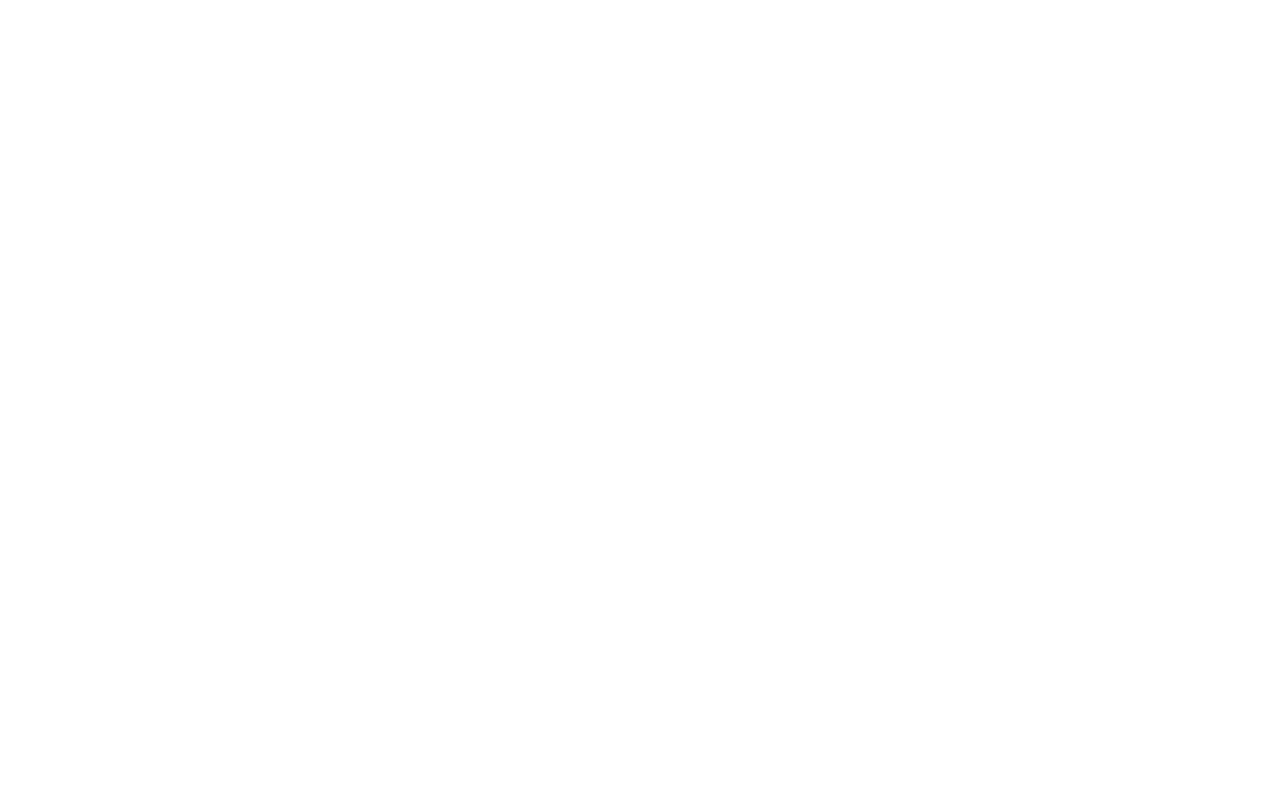
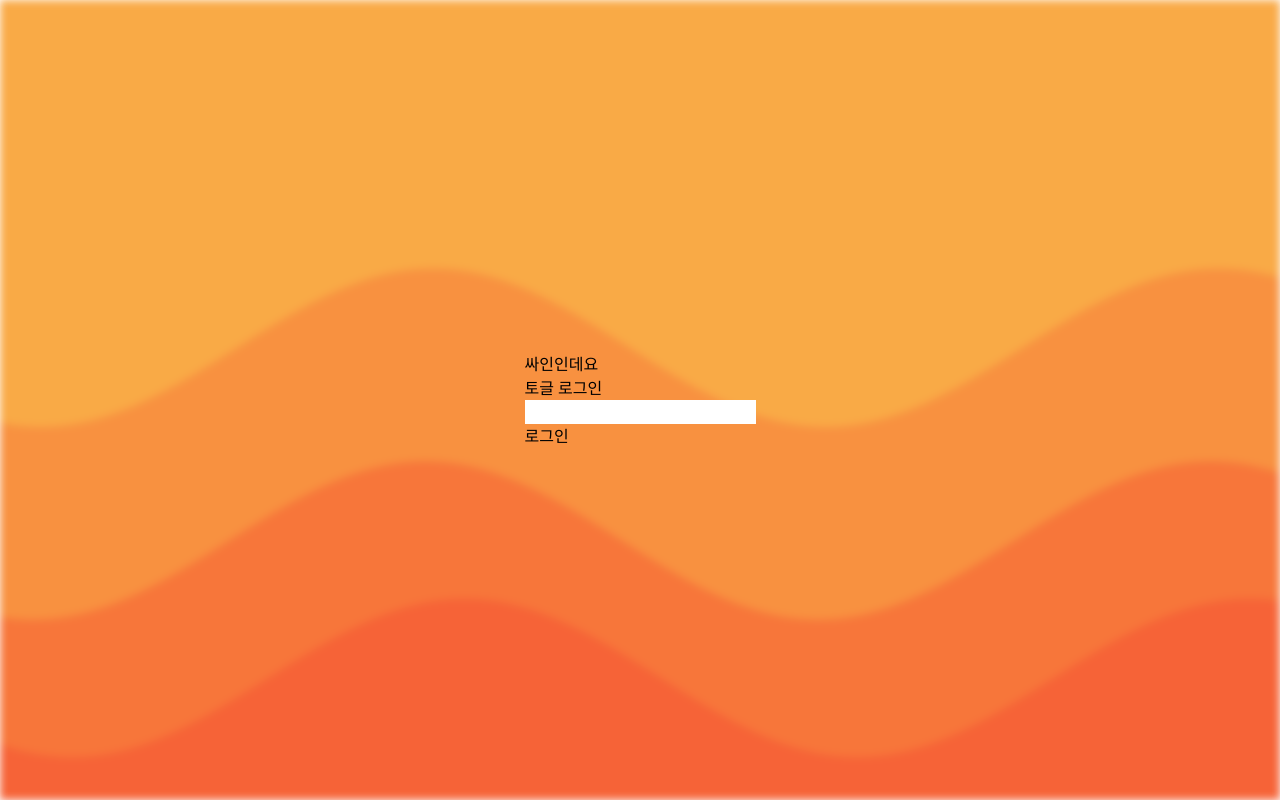
Before and after one commit to calicedev/doEng, a React (Create React App) app in the folder frontend/: page /join/login in a window 1280 px wide. Before the commit this address had no page. Built offline with nearby package versions, Linux system fonts and the light colour scheme.

Commit message:
[FE] Feat: 간단한 input Test Data

```diff
--- a/frontend/src/App.tsx
+++ b/frontend/src/App.tsx
@@ -2,13 +2,20 @@
 import { Route } from "react-router"
 import { Routes } from "react-router-dom"
 import "./App.css"
+import Login from "./components/SignComponents/Login/Login"
+import Signup from "./components/SignComponents/Signup/Signup"
 import HomePage from "./pages/HomePage"
+import SignPage from "./pages/SignPage"
 
 function App() {
   return (
     <div className="App">
       <Routes>
         <Route path={`/`} element={<HomePage />} />
+        <Route path={`/join`} element={<SignPage />}>
+          <Route path={`login`} element={<Login />} />
+          <Route path={`signup`} element={<Signup />} />
+        </Route>
       </Routes>
     </div>
   )
--- /dev/null
+++ b/frontend/src/components/SignComponents/Login/Login.tsx
@@ -0,0 +1,30 @@
+import { useRef } from "react"
+import { useInput } from "../../../hooks/useInput"
+import { idValidation } from "../../../utils/validation"
+
+function Login() {
+  const idInputRef = useRef<HTMLInputElement>(null)
+  const {
+    inputData: idInput,
+    isValid: idValid,
+    validMessage: idValidMessage,
+    onChangeHandler: idInputChangeHandler,
+    onBlurHandler: idInputBlurHandler,
+  } = useInput(idInputRef, idValidation)
+
+  return (
+    <div>
+      <form>
+        <input
+          ref={idInputRef}
+          type={`text`}
+          onChange={idInputChangeHandler}
+          onBlur={idInputBlurHandler}
+        />
+      </form>
+      <div>로그인</div>
+    </div>
+  )
+}
+
+export default Login
--- /dev/null
+++ b/frontend/src/components/SignComponents/Signup/Signup.jsx
@@ -0,0 +1,9 @@
+function Signup() {
+  return (
+    <div>
+      <div>회원가입</div>
+    </div>
+  )
+}
+
+export default Signup
--- a/frontend/src/hooks/useAnimation.ts
+++ b/frontend/src/hooks/useAnimation.ts
@@ -16,8 +16,8 @@
 export const useAnimation: animationHook = function (
   opened,
   compo,
-  appearClassName = "show",
-  disappearClassName = "end"
+  appearClassName = "animate-appear-from-bottom",
+  disappearClassName = "animate-disappear-to-bottom"
 ) {
   const [isAnimate, setIsAnimate] = useState<boolean>(opened)
   const [isRender, setIsRender] = useState<boolean>(opened || isAnimate)
--- a/frontend/src/pages/SignPage.tsx
+++ b/frontend/src/pages/SignPage.tsx
@@ -1,8 +1,36 @@
+import { useRef, useState } from "react"
+import { Outlet } from "react-router-dom"
+import Wave from "../components/CanvasComponents/Wave/Wave"
+import { useAnimation } from "../hooks/useAnimation"
+import { useWidthHeight } from "../hooks/useWidthHwight"
+
 function SignPage() {
+  const canvasDivRef = useRef<HTMLDivElement>(null)
+  const { width: canvasWidth, height: canvasHeight } =
+    useWidthHeight(canvasDivRef)
+  const [testFlag, setTestFlag] = useState<boolean>(true)
+  const { isRender: isLoginRender, animationComp: Animate } = useAnimation(
+    testFlag,
+    <Outlet />
+  )
+  const toggleLoginComp: React.MouseEventHandler = function (e) {
+    e.preventDefault()
+    setTestFlag((val) => !val)
+  }
   return (
-    <div>
-      <div>회원 페이지입니다.</div>
-    </div>
+    <>
+      <div
+        ref={canvasDivRef}
+        className={`w-full h-full blur-sm canvas-under-bg-container`}
+      >
+        <Wave canvasWidth={canvasWidth} canvasHeight={canvasHeight} />
+      </div>
+      <div className={``}>
+        <div>싸인인데요</div>
+        <button onClick={toggleLoginComp}>토글 로그인</button>
+        {isLoginRender && <Animate />}
+      </div>
+    </>
   )
 }
 
```
